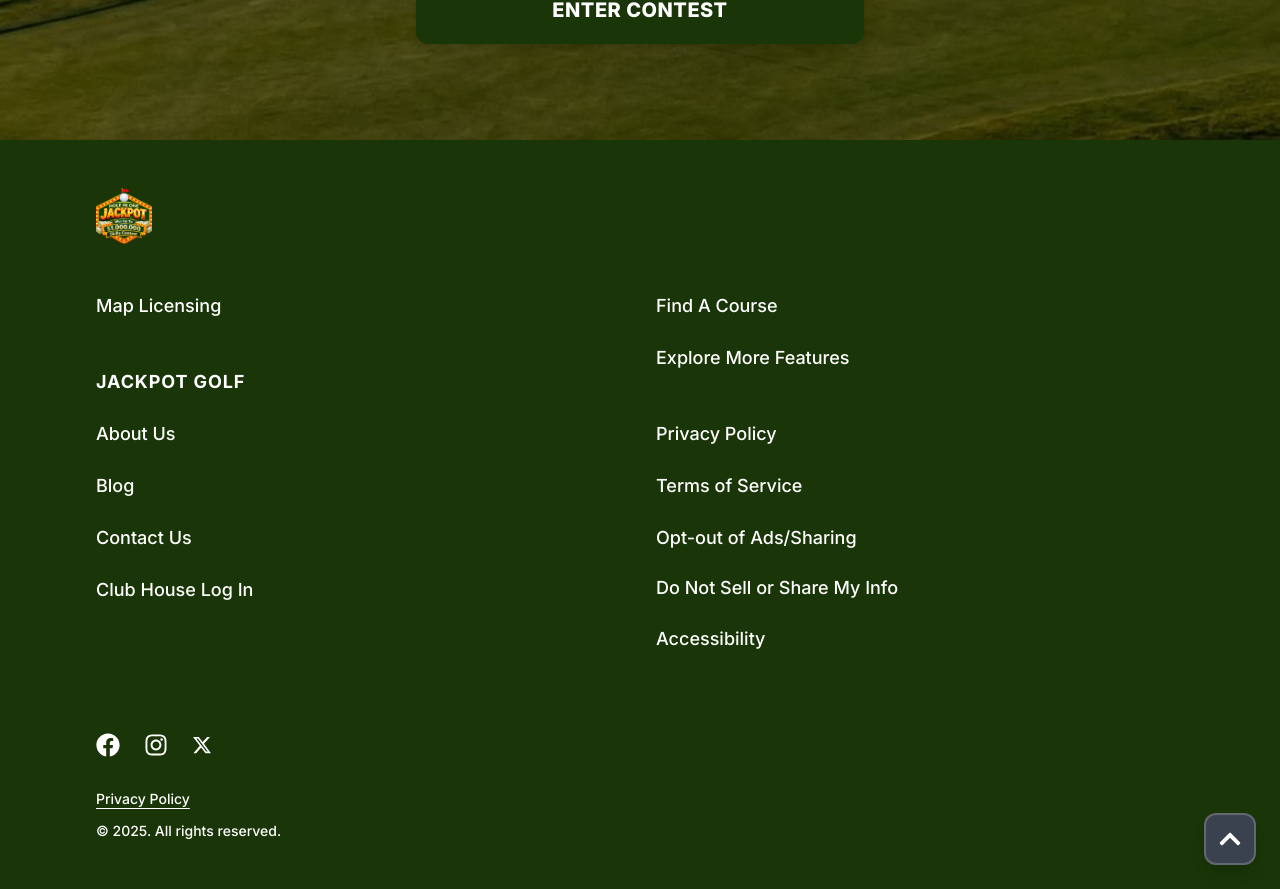
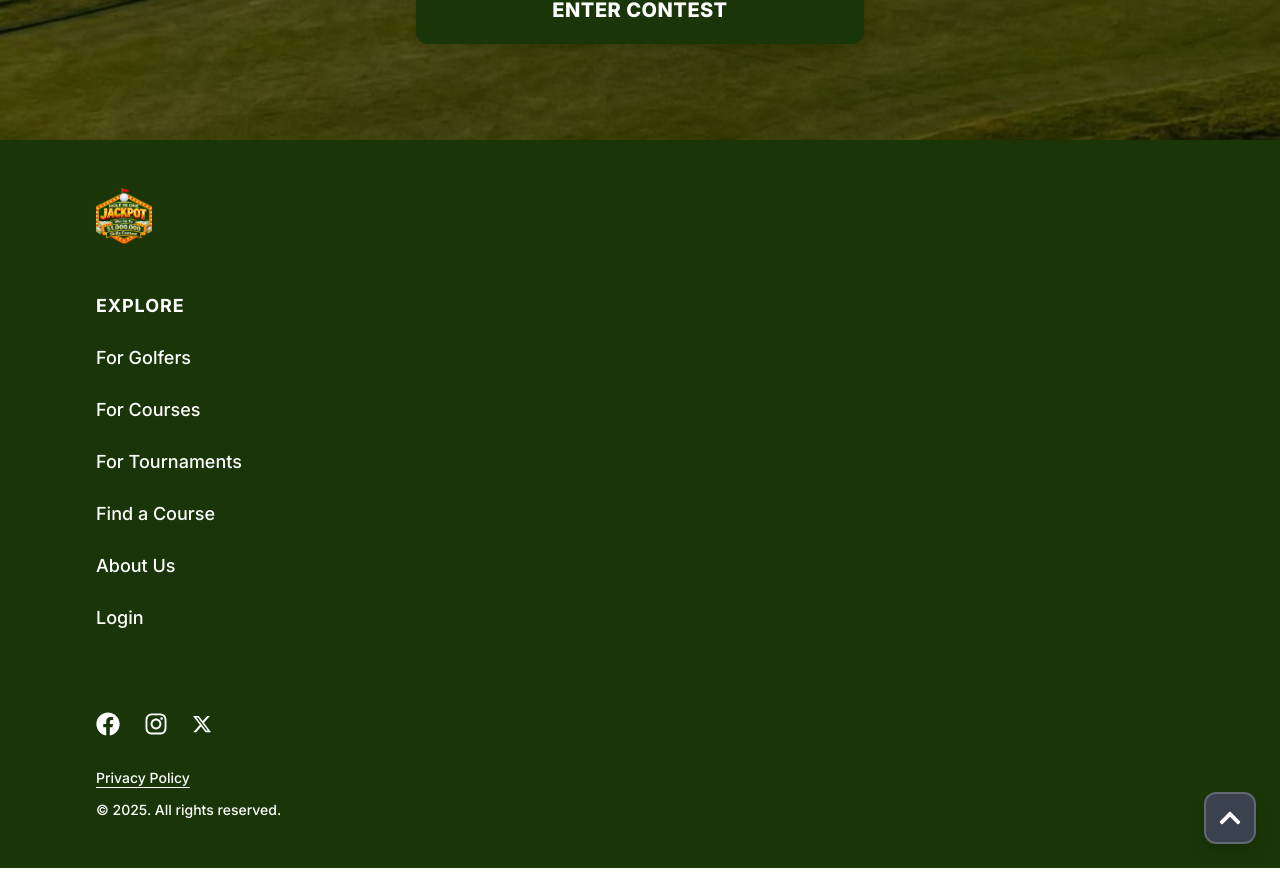
Before and after one commit to noorshanu/jackpotgolf, a Next.js app: page / in a window 1280 px wide. Shown: the part 9073-9962 px from the top of the page. After the commit the page ends 9941 px from the top, so only its background shows below. Built offline with nearby package versions, Linux system fonts and the light colour scheme.

Commit message:
Update Footer.tsx

```diff
--- a/app/components/Footer.tsx
+++ b/app/components/Footer.tsx
@@ -11,7 +11,7 @@ export default function Footer() {
   };
 
   return (
-    <footer className="relative w-full bg-[#1a3508] px-6 py-12 text-white md:px-12 lg:px-24">
+    <footer className="relative w-full bg-[#1a3508] px-6 py-12 text-white md:px-12 lg:px-24 text-center sm:text-left">
       {/* Scroll to Top Button */}
       <button
         onClick={scrollToTop}
@@ -21,7 +21,7 @@ export default function Footer() {
         <FaChevronUp className="h-6 w-6" />
       </button>
 
-      <div className="mx-auto max-w-6xl">
+      <div className="mx-auto max-w-6xl flex flex-col items-center sm:items-start">
         {/* Logo Section */}
         <div className="mb-12">
           <Image
@@ -34,45 +34,27 @@ export default function Footer() {
         </div>
 
         {/* Links Grid */}
-        <div className="grid grid-cols-2 gap-x-4 gap-y-12 sm:gap-x-8">
+        <div className="grid grid-cols-1 sm:grid-cols-3 gap-x-4 gap-y-12 sm:gap-x-8 w-full">
 
-          {/* Column 1 */}
-          <div className="flex flex-col gap-5 sm:gap-6">
-            <Link href="#map-licensing" className="text-base sm:text-lg font-medium hover:text-white/80 transition-colors">
-              Map Licensing
-            </Link>
-
-            <div className="mt-4 sm:mt-6 flex flex-col gap-5 sm:gap-6">
-              <h3 className="text-base sm:text-lg font-bold uppercase tracking-wider">JACKPOT GOLF</h3>
-              <Link href="#about" className="text-base sm:text-lg font-medium hover:text-white/80 transition-colors">About Us</Link>
-              <Link href="#blog" className="text-base sm:text-lg font-medium hover:text-white/80 transition-colors">Blog</Link>
-              <Link href="#contact" className="text-base sm:text-lg font-medium hover:text-white/80 transition-colors">Contact Us</Link>
-              <Link href="#login" className="text-base sm:text-lg font-medium hover:text-white/80 transition-colors">Club House Log In</Link>
-            </div>
+          {/* Column 1: Main Nav Items */}
+          <div className="flex flex-col items-center sm:items-start gap-5 sm:gap-6">
+            <h3 className="text-base sm:text-lg font-bold uppercase tracking-wider">EXPLORE</h3>
+            <Link href="#for-golfers" className="text-base sm:text-lg font-medium hover:text-white/80 transition-colors">For Golfers</Link>
+            <Link href="#for-courses" className="text-base sm:text-lg font-medium hover:text-white/80 transition-colors">For Courses</Link>
+            <Link href="#for-tournaments" className="text-base sm:text-lg font-medium hover:text-white/80 transition-colors">For Tournaments</Link>
+            <Link href="#find-course" className="text-base sm:text-lg font-medium hover:text-white/80 transition-colors">Find a Course</Link>
+            <Link href="#about-us" className="text-base sm:text-lg font-medium hover:text-white/80 transition-colors">About Us</Link>
+            <Link href="#login" className="text-base sm:text-lg font-medium hover:text-white/80 transition-colors">Login</Link>
           </div>
 
-          {/* Column 2 */}
-          <div className="flex flex-col gap-5 sm:gap-6">
-            <Link href="#find-course" className="text-base sm:text-lg font-medium hover:text-white/80 transition-colors">
-              Find A Course
-            </Link>
-            <Link href="#explore" className="text-base sm:text-lg font-medium hover:text-white/80 transition-colors">
-              Explore More Features
-            </Link>
 
-            <div className="mt-3 sm:mt-6 flex flex-col gap-5 sm:gap-6">
-              <Link href="#privacy" className="text-base sm:text-lg font-medium hover:text-white/80 transition-colors">Privacy Policy</Link>
-              <Link href="#terms" className="text-base sm:text-lg font-medium hover:text-white/80 transition-colors">Terms of Service</Link>
-              <Link href="#opt-out" className="text-base sm:text-lg font-medium hover:text-white/80 transition-colors">Opt-out of Ads/Sharing</Link>
-              <Link href="#do-not-sell" className="text-base sm:text-lg font-medium hover:text-white/80 transition-colors max-w-[200px] sm:max-w-none leading-snug pr-2">Do Not Sell or Share My Info</Link>
-              <Link href="#accessibility" className="text-base sm:text-lg font-medium hover:text-white/80 transition-colors">Accessibility</Link>
-            </div>
-          </div>
+
+
 
         </div>
 
         {/* Bottom Section */}
-        <div className="mt-20 flex flex-col gap-6">
+        <div className="mt-20 flex flex-col items-center sm:items-start gap-6 w-full">
           {/* Social Icons */}
           <div className="flex items-center gap-6">
             <a href="#facebook" aria-label="Facebook" className="hover:opacity-80 transition-opacity">
@@ -87,11 +69,11 @@ export default function Footer() {
           </div>
 
           {/* Copyright & Privacy Bottom Link */}
-          <div className="flex flex-col gap-2 mt-2">
+          <div className="flex flex-col items-center sm:items-start gap-2 mt-2">
             <Link href="#privacy" className="text-sm font-medium underline underline-offset-4 hover:text-white/80 transition-colors">
               Privacy Policy
             </Link>
-            <p className="text-sm font-medium mt-1">
+            <p className="text-sm font-medium mt-1 text-center sm:text-left">
               © 2025. All rights reserved.
             </p>
           </div>
```
